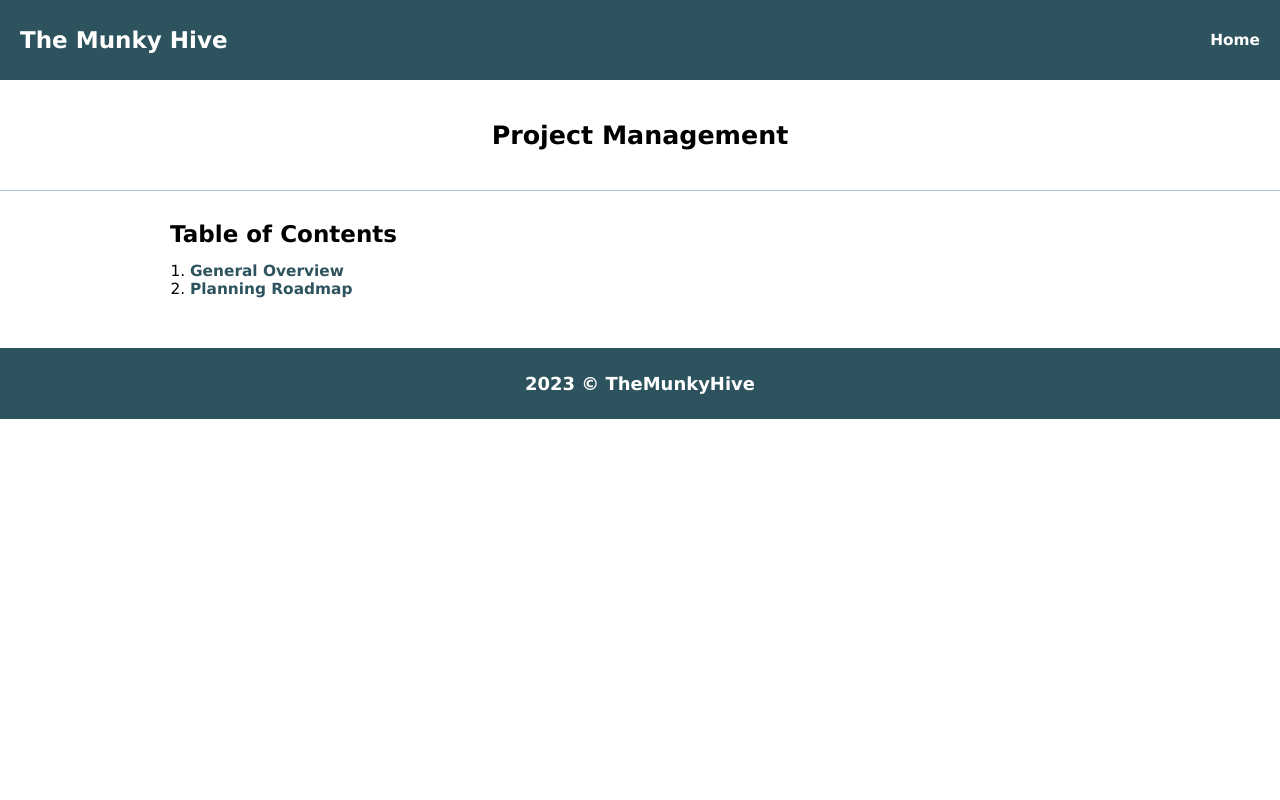
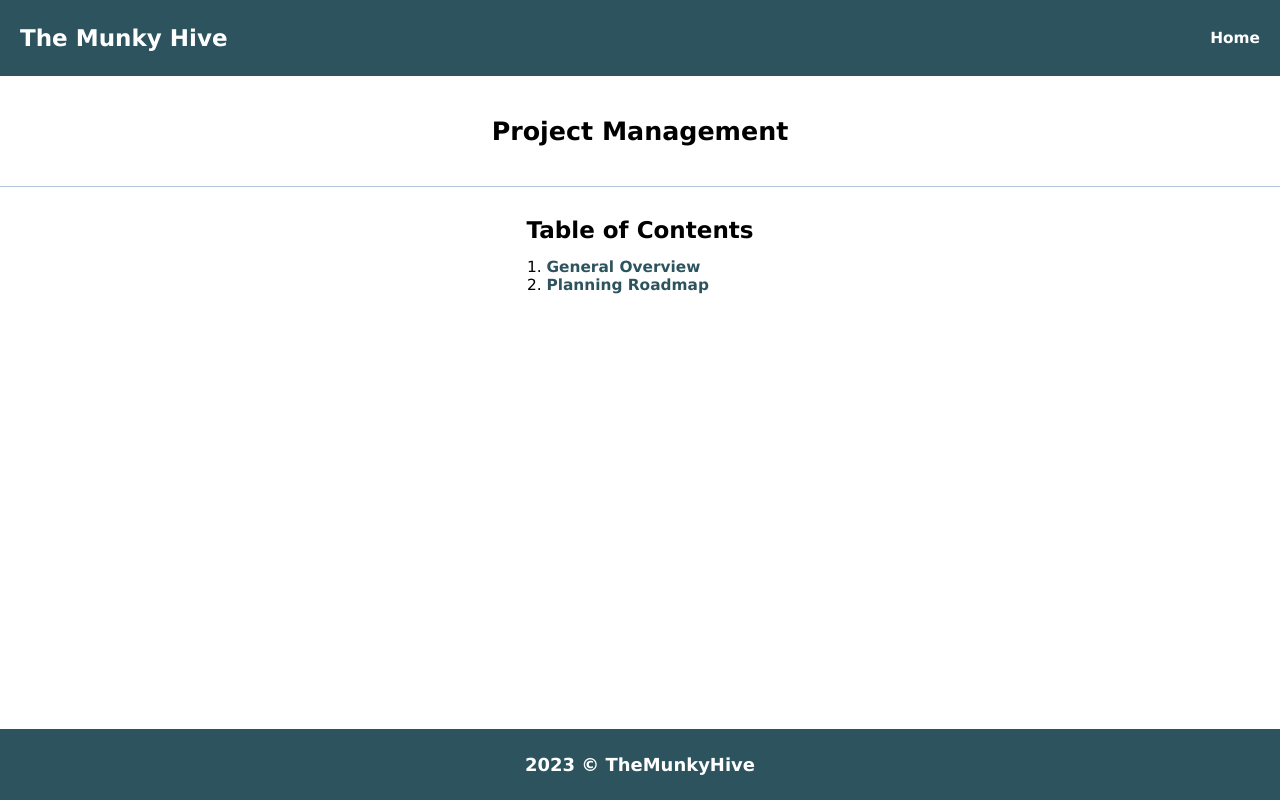
Before and after one commit to TheMunkyHive/TheMunkyHive.github.io, a plain HTML site: page dev/index.html in a window 1280 px wide. Drawn offline with Linux system fonts and the light colour scheme.

Commit message:
Fixed viewport hight error in main.css

```diff
--- a/dev/css/main.css
+++ b/dev/css/main.css
@@ -7,6 +7,8 @@
 body {
     font-family: Verdana,sans-serif;
     font-size: 0.96em;
+    width: 100%;
+    height: 100%;
 }
 
 ul, ol {
@@ -35,10 +37,20 @@ a:link:hover, a:visited:hover, a:active:hover {
     color: #2f6f7f;
 }
 
+hr {
+    margin: 20px auto;
+}
+
 /* Debugging */
 
 .dbg-border {
     border-bottom: 1px solid lightsteelblue;
+}
+
+/* Page Container */
+
+.container-global {
+    height: 100vh;
 }
 
 /* Header - Navigation */
@@ -47,7 +59,7 @@ a:link:hover, a:visited:hover, a:active:hover {
     display: flex;
     justify-content: space-between;
     align-items: center;
-    height: 80px;
+    padding: 25px 0;
     background-color: #2d545e;
     color: #fff;
 }
@@ -83,10 +95,16 @@ li.menu-link a.link {
 
 /* Main */
 
+.container-global {
+    display: flex;
+    flex-direction: column;
+    min-height: 100vh;
+}
+
 .container-main-content {
     margin: 0 auto;
     max-width: 1000px;
-    height: 100%;
+    flex-grow: 1;
     padding: 30px;
 }
 
@@ -108,9 +126,9 @@ li.toc a.toc-link {
     padding-bottom: 15px;
 }
 
-.content-section {
+/* .content-section {
     padding-bottom: 20px;
-}
+} */
 
 /* Footer */
 
--- a/dev/project-management/css/main.css
+++ b/dev/project-management/css/main.css
@@ -7,6 +7,8 @@
 body {
     font-family: Verdana,sans-serif;
     font-size: 0.96em;
+    width: 100%;
+    height: 100%;
 }
 
 ul, ol {
@@ -31,8 +33,12 @@ a:link, a:visited, a:active {
 }
 
 a:link:hover, a:visited:hover, a:active:hover {
-    background-color: #2f6f7f;
-    color: #fff;
+    background-color: #fff;
+    color: #2f6f7f;
+}
+
+hr {
+    margin: 20px auto;
 }
 
 /* Debugging */
@@ -41,13 +47,19 @@ a:link:hover, a:visited:hover, a:active:hover {
     border-bottom: 1px solid lightsteelblue;
 }
 
+/* Page Container */
+
+.container-global {
+    height: 100vh;
+}
+
 /* Header - Navigation */
 
 .container-navigation {
     display: flex;
     justify-content: space-between;
     align-items: center;
-    height: 80px;
+    padding: 25px 0;
     background-color: #2d545e;
     color: #fff;
 }
@@ -83,10 +95,16 @@ li.menu-link a.link {
 
 /* Main */
 
+.container-global {
+    display: flex;
+    flex-direction: column;
+    min-height: 100vh;
+}
+
 .container-main-content {
     margin: 0 auto;
     max-width: 1000px;
-    height: 100%;
+    flex-grow: 1;
     padding: 30px;
 }
 
@@ -108,9 +126,9 @@ li.toc a.toc-link {
     padding-bottom: 15px;
 }
 
-.content-section {
+/* .content-section {
     padding-bottom: 20px;
-}
+} */
 
 /* Footer */
 
@@ -140,9 +158,4 @@ li.toc a.toc-link {
         font-size: 1em;
     }
 
-    a:link:hover, a:visited:hover, a:active:hover {
-        background-color: #fff;
-        color: #2f6f7f;
-    }
-
 }
--- a/dev/project-planning-roadmap/css/main.css
+++ b/dev/project-planning-roadmap/css/main.css
@@ -7,6 +7,8 @@
 body {
     font-family: Verdana,sans-serif;
     font-size: 0.96em;
+    width: 100%;
+    height: 100%;
 }
 
 ul, ol {
@@ -31,8 +33,12 @@ a:link, a:visited, a:active {
 }
 
 a:link:hover, a:visited:hover, a:active:hover {
-    background-color: #2f6f7f;
-    color: #fff;
+    background-color: #fff;
+    color: #2f6f7f;
+}
+
+hr {
+    margin: 20px auto;
 }
 
 /* Debugging */
@@ -41,13 +47,19 @@ a:link:hover, a:visited:hover, a:active:hover {
     border-bottom: 1px solid lightsteelblue;
 }
 
+/* Page Container */
+
+.container-global {
+    height: 100vh;
+}
+
 /* Header - Navigation */
 
 .container-navigation {
     display: flex;
     justify-content: space-between;
     align-items: center;
-    height: 80px;
+    padding: 25px 0;
     background-color: #2d545e;
     color: #fff;
 }
@@ -83,10 +95,16 @@ li.menu-link a.link {
 
 /* Main */
 
+.container-global {
+    display: flex;
+    flex-direction: column;
+    min-height: 100vh;
+}
+
 .container-main-content {
     margin: 0 auto;
     max-width: 1000px;
-    height: 100%;
+    flex-grow: 1;
     padding: 30px;
 }
 
@@ -108,9 +126,9 @@ li.toc a.toc-link {
     padding-bottom: 15px;
 }
 
-.content-section {
+/* .content-section {
     padding-bottom: 20px;
-}
+} */
 
 /* Footer */
 
@@ -140,9 +158,4 @@ li.toc a.toc-link {
         font-size: 1em;
     }
 
-    a:link:hover, a:visited:hover, a:active:hover {
-        background-color: #fff;
-        color: #2f6f7f;
-    }
-
 }
```
Also changed, not shown: 1 other file.
